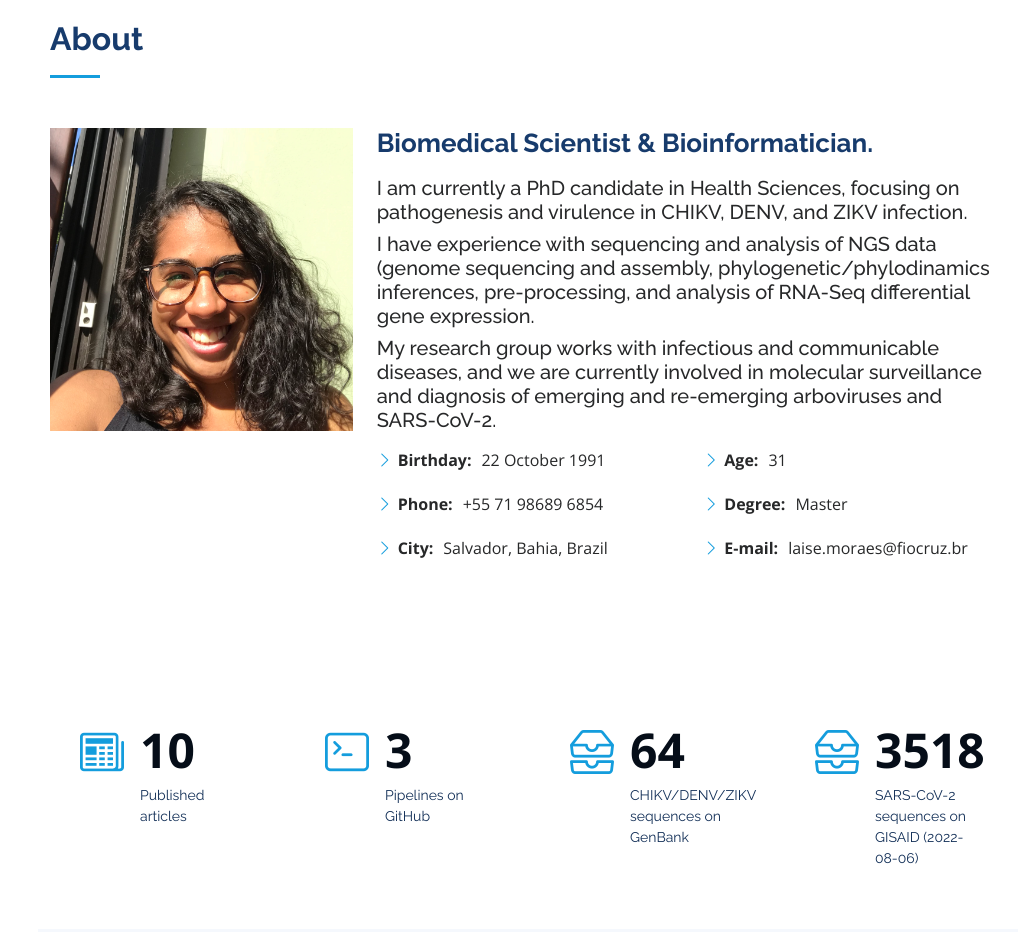
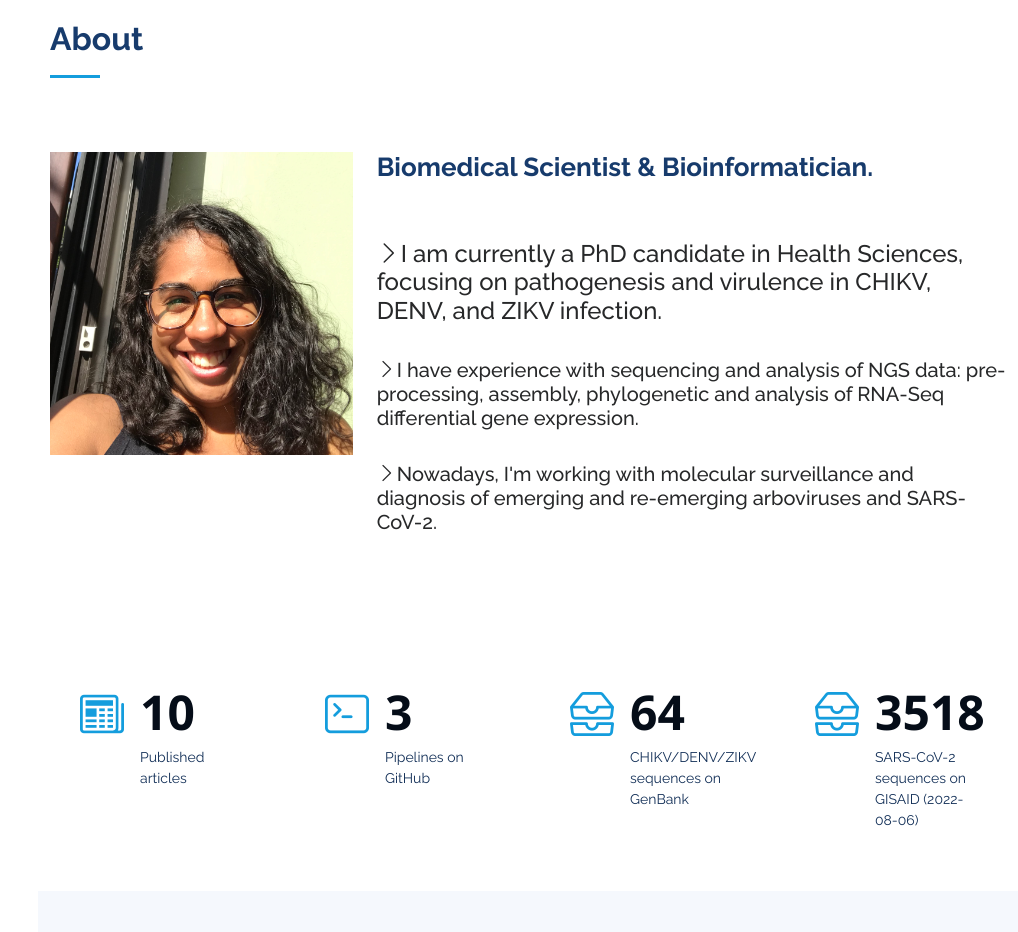
Before and after one commit to lpmor22/lpmor22.github.io, a plain HTML site: page index.html in a window 1280 px wide. Shown: the part 840-1772 px from the top of the page, without its empty margins (262-1280 px from the left). Drawn offline with nearby package versions, Linux system fonts and the light colour scheme.

Commit message:
Update index.html

```diff
--- a/index.html
+++ b/index.html
@@ -83,7 +83,7 @@
       <div class="container">
 
         <div class="section-title">
-          <h2>About</h2>
+          <h2>About</h2><br>
           <!-- <p>Magnam dolores commodi suscipit. Necessitatibus eius consequatur ex aliquid fuga eum quidem. Sit sint consectetur velit. Quisquam quos quisquam cupiditate. Et nemo qui impedit suscipit alias ea. Quia fugiat sit in iste officiis commodi quidem hic quas.</p> -->
         </div>
 
@@ -92,27 +92,10 @@
             <img src="assets/img/profile-img.jpg" class="img-fluid" alt="">
           </div>
           <div class="col-lg-8 pt-4 pt-lg-0 content" data-aos="fade-left">
-            <h3>Biomedical Scientist &amp; Bioinformatician.</h3>
-            <p class="fst-italic">
-              <h5>I am currently a PhD candidate in Health Sciences, focusing on pathogenesis and virulence in CHIKV, DENV, and ZIKV infection.</h5>
-			  <h5>I have experience with sequencing and analysis of NGS data (genome sequencing and assembly, phylogenetic/phylodinamics inferences, pre-processing, and analysis of RNA-Seq differential gene expression.</h5>
-			  <h5>My research group works with infectious and communicable diseases, and we are currently involved in molecular surveillance and diagnosis of emerging and re-emerging arboviruses and SARS-CoV-2.</h5>
-            </p>
-            <div class="row">
-              <div class="col-lg-6">
-                <ul>
-                  <li><i class="bi bi-chevron-right"></i> <strong>Birthday:</strong> <span>22 October 1991</span></li>
-                  <li><i class="bi bi-chevron-right"></i> <strong>Phone:</strong> <span>+55 71 98689 6854</span></li>
-                  <li><i class="bi bi-chevron-right"></i> <strong>City:</strong> <span>Salvador, Bahia, Brazil</span></li>
-                </ul>
-              </div>
-              <div class="col-lg-6">
-                <ul>
-                  <li><i class="bi bi-chevron-right"></i> <strong>Age:</strong> <span>31</span></li>
-                  <li><i class="bi bi-chevron-right"></i> <strong>Degree:</strong> <span>Master</span></li>
-                  <li><i class="bi bi-chevron-right"></i> <strong>E-mail:</strong> <span>laise.moraes@fiocruz.br</span></li>
-                </ul>
-              </div>
+            <h3>Biomedical Scientist &amp; Bioinformatician.</h3><br><br>
+              <h4><i class="bi bi-chevron-right"></i>I am currently a PhD candidate in Health Sciences, focusing on pathogenesis and virulence in CHIKV, DENV, and ZIKV infection.</h4><br>
+			  <h5><i class="bi bi-chevron-right"></i>I have experience with sequencing and analysis of NGS data: pre-processing, assembly, phylogenetic and analysis of RNA-Seq differential gene expression.</h5><br>
+			  <h5><i class="bi bi-chevron-right"></i>Nowadays, I'm working with molecular surveillance and diagnosis of emerging and re-emerging arboviruses and SARS-CoV-2.</h5>
             </div>
           </div>
         </div>
@@ -168,7 +151,7 @@
       <div class="container">
 
         <div class="section-title">
-          <h2>Skills</h2>
+          <h2>Skills</h2><br>
           <!-- <p>Magnam dolores commodi suscipit. Necessitatibus eius consequatur ex aliquid fuga eum quidem. Sit sint consectetur velit. Quisquam quos quisquam cupiditate. Et nemo qui impedit suscipit alias ea. Quia fugiat sit in iste officiis commodi quidem hic quas.</p> -->
         </div>
 
@@ -289,20 +272,20 @@
       <div class="container">
 
         <div class="section-title">
-          <h2>Publications</h2>
+          <h2>Publications</h2><br>
 		      <h3>2022</h3>
 			      <h6><i class="bi bi-chevron-right"></i>Giovanetti M, Pereira LA, Santiago GA, Fonseca V, Mendoza MPG, de Oliveira C, <strong>de Moraes L</strong>, Xavier J, Tosta S, Fristch H, de Castro Barbosa E, Rodrigues ES, Figueroa-Romero D, Padilla-Rojas C, Cáceres-Rey O, Mendonça AF, de Bruycker Nogueira F, Venancio da Cunha R, de Filippis AMB, Freitas C, Peterka CRL, de Albuquerque CFC, Franco L, Méndez Rico JA, Muñoz-Jordán JL, Lemes da Silva V, Alcantara LCJ. <i>Emergence of Dengue Virus Serotype 2 Cosmopolitan Genotype, Brazil</i>. Emerg Infect Dis. 2022 Aug;28(8):1725-1727. doi: <a href="https://doi.org/10.3201/eid2808.220550">10.3201/eid2808.220550</a>. PMID: <a href="https://pubmed.ncbi.nlm.nih.gov/35876608">35876608</a></h6>
 				  <h6><i class="bi bi-chevron-right"></i>Peetluk LS, Rebeiro PF, Ridolfi FM, Andrade BB, Cordeiro-Santos M, Kritski A, Durovni B, Calvacante S, Figueiredo MC, Haas DW, Liu D, Rolla VC, Sterling TR; <strong>Regional Prospective Observational Research in Tuberculosis (RePORT)-Brazil Network</strong>. <i>A Clinical Prediction Model for Unsuccessful Pulmonary Tuberculosis Treatment Outcomes</i>. Clin Infect Dis. 2022 Mar 23;74(6):973-982. doi: <a href="https://doi.org/10.1093/cid/ciab598">10.1093/cid/ciab598</a>. PMID: <a href="https://pubmed.ncbi.nlm.nih.gov/34214166">34214166</a></h6>
-		      <h3>2021</h3>
+		      <br><h3>2021</h3>
                   <h6><i class="bi bi-chevron-right"></i>Martinez Viedma MdP, Panossian S, Gifford K, García K, Figueroa I, Parham L, <strong>de Moraes L</strong>, Nunes Gomes L, García-Salum T, Perret C, Weiskopf D, Tan GS, Augusto Silva A, Boaventura V, Ruiz-Palacios GM, Sette A, De Silva AD, Medina RA, Lorenzana I, Akrami KM, Khouri R, Olson D, Pickett BE. <i>Evaluation of ELISA-Based Multiplex Peptides for the Detection of Human Serum Antibodies Induced by Zika Virus Infection across Various Countries</i>. Viruses. 2021 Jul 8;13(7):1319. doi: <a href="https://doi.org/10.3390/v13071319">10.3390/v13071319</a>. PMID: <a href="https://pubmed.ncbi.nlm.nih.gov/34372525">34372525</a></h6>
 				  <h6><i class="bi bi-chevron-right"></i>Cucco MS, <strong>de Moraes LEP</strong>, de Oliveira Andrade F, Khouri R, Galvão-Castro B, Araujo TH, de Almeida Rego FF, Gois LL, Barreto FK, Santos LA. <i>Molecular characterization of HTLV-1 genomic region hbz from patients with different clinical conditions</i>. J Med Virol. 2021 Nov;93(11):6418-6423. doi: <a href="https://doi.org/10.1002/jmv.27005">10.1002/jmv.27005</a>. Epub 2021 Jun 21. PMID: <a href="https://pubmed.ncbi.nlm.nih.gov/33835501">33835501</a>.</h6>
-		      <h3>2021</h3>
+		      <br><h3>2020</h3>
 			      <h6><i class="bi bi-chevron-right"></i>Akrami KM, de Nogueira BMF, do Rosário MS, <strong>de Moraes L</strong>, Cordeiro MT, Haddad R, Gomes LN, de Pádua Carvalho I, Dos Reis Pimentel E, de Jesus Silva J, de Oliveira Francisco MVL, de Siqueira IC, Farias D, Barral-Netto M, Barral A, Boaventura V, Khouri R. <i>The re-emergence of Zika in Brazil in 2020: a case of Guillain Barré Syndrome during the low season for arboviral infections</i>. J Travel Med. 2020 Nov 9;27(7):taaa165. doi: <a href="https://doi.org/10.1093/jtm/taaa165">10.1093/jtm/taaa165</a>. PMID: <a href="https://www.ncbi.nlm.nih.gov/pubmed/32941627">32941627</a>.</h6>
 				  <h6><i class="bi bi-chevron-right"></i>Machado Portilho M, <strong>de Moraes L</strong>, Kikuti M, Jacob Nascimento LC, Galvão Reis M, Sampaio Boaventura V, Khouri R, Sousa Ribeiro G. <i>Accuracy of the Zika IgM Antibody Capture Enzyme-Linked Immunosorbent Assay from the Centers for Disease Control and Prevention (CDC Zika MAC-ELISA) for Diagnosis of Zika Virus Infection</i>. Diagnostics (Basel). 2020 Oct 18;10(10):835. doi: <a href="https://doi.org/10.3390/diagnostics10100835">10.3390/diagnostics10100835</a>. PMID: <a href="https://pubmed.ncbi.nlm.nih.gov/33080935">33080935</a>.</h6>
 				  <h6><i class="bi bi-chevron-right"></i><strong>de Moraes L</strong>, Cerqueira-Silva T, Nobrega V, Akrami K, Santos LA, Orge C, Casais P, Cambui L, Rampazzo RCP, Trinta KS, Montalbano CA, Teixeira MJ, Cavalcante LP, Andrade BB, Cunha RVD, Krieger MA, Barral-Netto M, Barral A, Khouri R, Boaventura VS. <i>A clinical scoring system to predict long-term arthralgia in Chikungunya disease: A cohort study</i>. PLoS Negl Trop Dis. 2020 Jul 21;14(7):e0008467. doi: <a href="https://doi.org/10.1371/journal.pntd.0008467">10.1371/journal.pntd.0008467</a>. eCollection 2020 Jul. PMID: <a href="https://www.ncbi.nlm.nih.gov/pubmed/32693402">32693402</a>.</h6>
 				  <h6><i class="bi bi-chevron-right"></i>Casais PM, Akrami K, Cerqueira-Silva T, <strong>Moraes LP</strong>, Rigaud VN, Neto ES, Orge CM, Gusmão LC, Cavalcanti LP, Santos LA, Barral-Netto M, Barral AP, Khouri R, Boaventura VS. <i>Oral lesions are frequent in patients with Chikungunya infection</i>. J Travel Med. 2020 Jul 14;27(4):taaa040. doi: <a href="https://doi.org/10.1093/jtm/taaa040">10.1093/jtm/taaa040</a>. PMID: <a href="https://pubmed.ncbi.nlm.nih.gov/32186714">32186714</a>.</h6>
 				  <h6><i class="bi bi-chevron-right"></i>Penn-Nicholson A, Mbandi SK, Thompson E, Mendelsohn SC, Suliman S, Chegou NN, Malherbe ST, Darboe F, Erasmus M, Hanekom WA, Bilek N, Fisher M, Kaufmann SHE, Winter J, Murphy M, Wood R, Morrow C, Van Rhijn I, Moody B, Murray M, Andrade BB, Sterling TR, Sutherland J, Naidoo K, Padayatchi N, Walzl G, Hatherill M, Zak D, Scriba TJ; Adolescent Cohort Study team; GC6-74 Consortium; SATVI Clinical and Laboratory Team; ScreenTB Consortium; AE-TBC Consortium; <strong>RePORT Brazil Team</strong>; Peruvian Household Contacts Cohort Team; CAPRISA IMPRESS team. <i>RISK6, a 6-gene transcriptomic signature of TB disease risk, diagnosis and treatment response</i>. Sci Rep. 2020 May 25;10(1):8629. doi: <a href="https://doi.org/10.1038/s41598-020-65043-8">10.1038/s41598-020-65043-8</a>. PMID: <a href="https://pubmed.ncbi.nlm.nih.gov/32451443">32451443</a>.</h6>
-		      <h3>2017</h3>
+		      <br><h3>2017</h3>
 			      <h6><i class="bi bi-chevron-right"></i>Vinhaes ES, Santos LA, Dias L, Andrade NA, Bezerra VH, de Carvalho AT, <strong>de Moraes L</strong>, Henriques DF, Azar SR, Vasilakis N, Ko AI, Andrade BB, Siqueira IC, Khouri R, Boaventura VS. <i>Transient Hearing Loss in Adults Associated With Zika Virus Infection</i>. Clin Infect Dis. 2017 Mar 1;64(5):675-677. doi: <a href="https://doi.org/10.1093/cid/ciw770">10.1093/cid/ciw770</a>. PMID: <a href="https://pubmed.ncbi.nlm.nih.gov/27927858">27927858</a>.</h6>
         </div>
 
@@ -318,7 +301,7 @@
       <div class="container">
 
         <div class="section-title">
-          <h2>Contact</h2>
+          <h2>Contact</h2><br>
           <!-- <p>Magnam dolores commodi suscipit. Necessitatibus eius consequatur ex aliquid fuga eum quidem. Sit sint consectetur velit. Quisquam quos quisquam cupiditate. Et nemo qui impedit suscipit alias ea. Quia fugiat sit in iste officiis commodi quidem hic quas.</p> -->
         </div>
 
```
